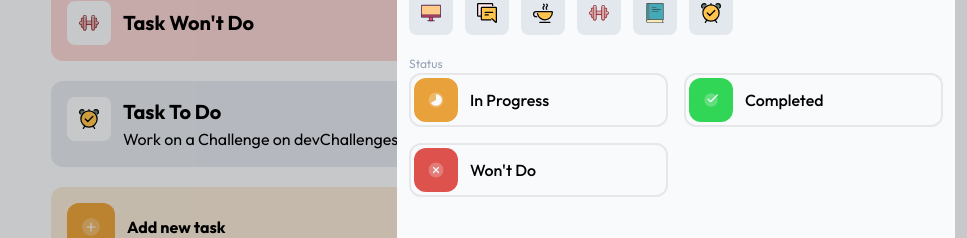
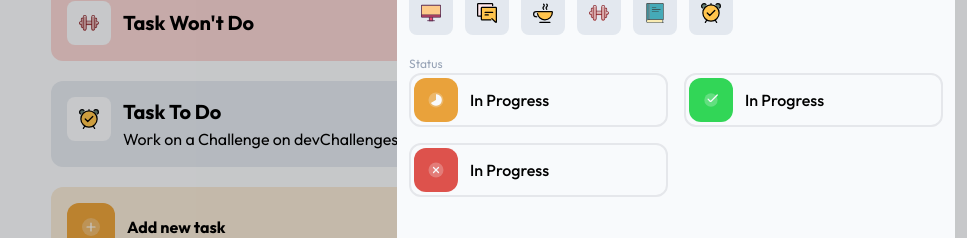
Before and after one commit to EdiedRamos/my-task-board, a Next.js app: page /board/1 in a window 1280 px wide. Both pictures are taken after a click on the element "Add new task". Shown: the part 379-617 px from the top of the page, without its empty margins (313-1280 px from the left). Built offline with nearby package versions, Linux system fonts and the light colour scheme.

Commit message:
feat: connect status logic to task view status

```diff
--- a/src/app/board/[boardId]/components/atoms/StatusButton.tsx
+++ b/src/app/board/[boardId]/components/atoms/StatusButton.tsx
@@ -3,11 +3,23 @@ import React from "react";
 interface Props {
   icon: React.ReactNode;
   text: string;
+  onClick?: () => void;
+  isActive?: boolean;
 }
 
-export const StatusButton = ({ icon, text }: Props) => {
+export const StatusButton = ({
+  icon,
+  text,
+  onClick = () => {},
+  isActive = false,
+}: Props) => {
   return (
-    <button className="border-2 rounded-xl flex gap-3 items-center flex-wrap p-[3px] font-medium active:scale-105 transition-all hover:bg-slate-200">
+    <button
+      onClick={onClick}
+      className={`border-2 rounded-xl flex gap-3 items-center flex-wrap p-[3px] font-medium active:scale-105 transition-all hover:bg-slate-200 ${
+        isActive ? "border-cc-blue" : ""
+      }`}
+    >
       {icon}
       {text}
     </button>
--- a/src/app/board/[boardId]/components/task-view/TaskViewStatus.tsx
+++ b/src/app/board/[boardId]/components/task-view/TaskViewStatus.tsx
@@ -1,25 +1,46 @@
 import { Close1, Done, Time } from "../../assets";
 import { Label, SqureIcon, StatusButton } from "../atoms";
 
-import React from "react";
+import type { AvailableStatus } from "../../types";
+import { useTaskView } from "../../hook";
+
+const AVAILABLE_STATUS: AvailableStatus[] = [
+  {
+    icon: <Time />,
+    className: "bg-cc-orange",
+    text: "In Progress",
+    status: "progress",
+  },
+  {
+    icon: <Done />,
+    className: "bg-cc-green",
+    text: "Completed",
+    status: "completed",
+  },
+  {
+    icon: <Close1 />,
+    className: "bg-cc-red",
+    text: "Won't Do",
+    status: "wontdo",
+  },
+];
 
 export const TaskViewStatus = () => {
+  const viewState = useTaskView();
+
   return (
     <div className="mt-5">
       <Label text="Status" />
       <div className="grid grid-cols-2 gap-4">
-        <StatusButton
-          icon={<SqureIcon icon={<Time />} className="bg-cc-orange" />}
-          text="In Progress"
-        />
-        <StatusButton
-          icon={<SqureIcon icon={<Done />} className="bg-cc-green" />}
-          text="Completed"
-        />
-        <StatusButton
-          icon={<SqureIcon icon={<Close1 />} className="bg-cc-red" />}
-          text="Won't Do"
-        />
+        {AVAILABLE_STATUS.map(({ className, icon, text, status }) => (
+          <StatusButton
+            isActive={viewState.status === status}
+            onClick={() => viewState.handleClickStatus(status)}
+            key={text}
+            icon={<SqureIcon icon={icon} className={className} />}
+            text="In Progress"
+          />
+        ))}
       </div>
     </div>
   );
```
Also changed, not shown: src/app/board/[boardId]/types/task.type.ts (+7 -0 lines).
